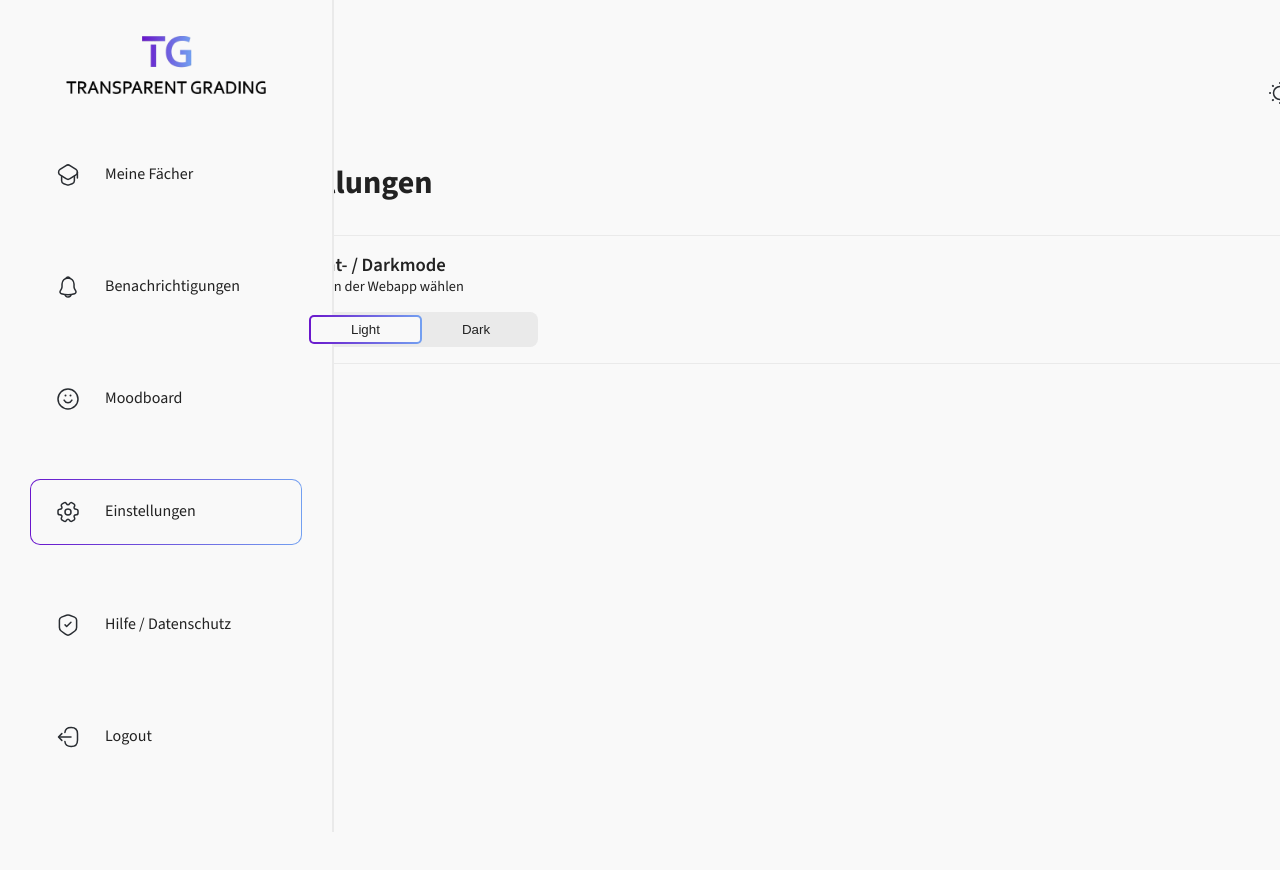
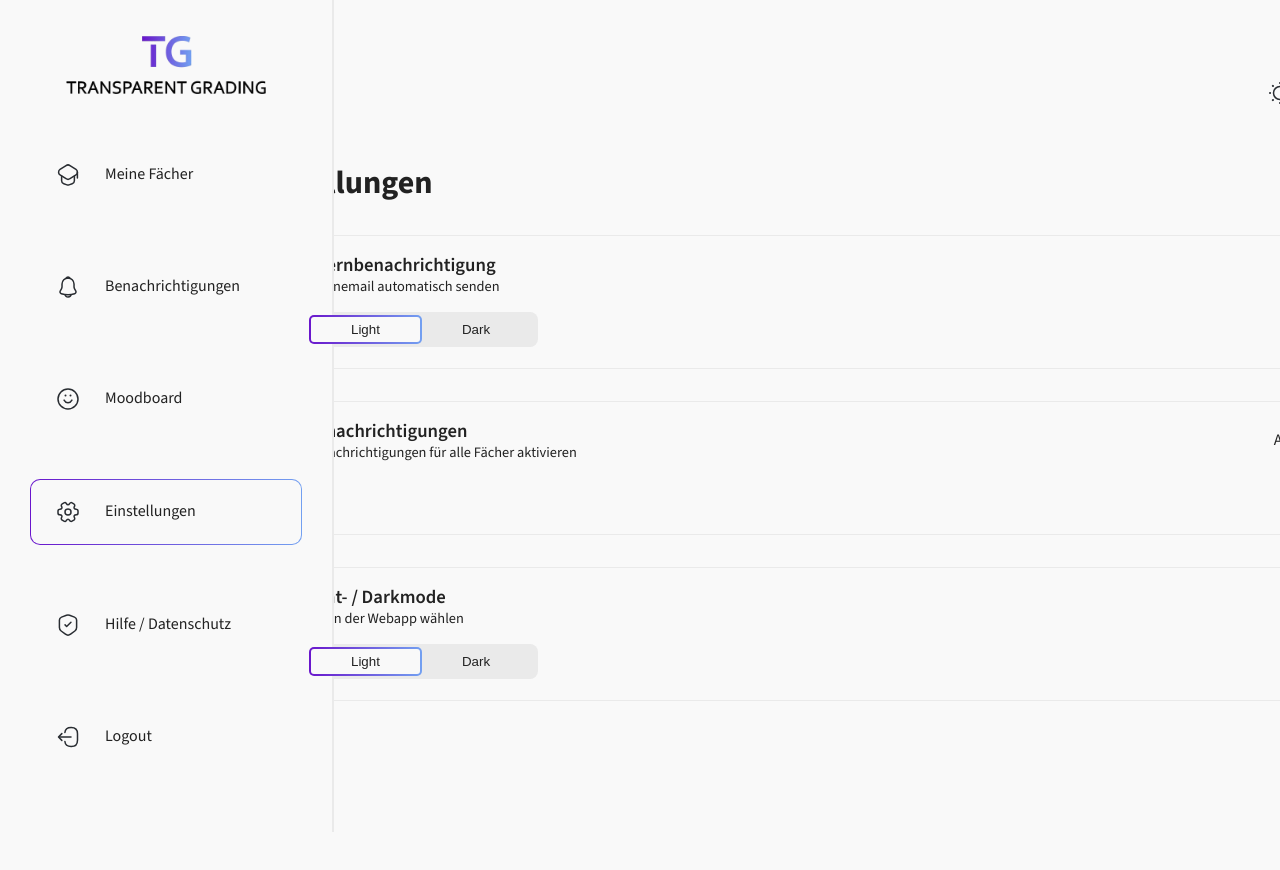
Before and after one commit to LeonE06/TransparentGrading, a Vue app in the folder frontend/: page /schueler/einstellungen in a window 1280 px wide. Shown: the top 870 px of the page. Built offline with nearby package versions, Linux system fonts and the light colour scheme; no server answers.

Commit message:
einstellungen für benachrichtigungen

```diff
--- a/frontend/src/views/schueler/EinstellungenView.vue
+++ b/frontend/src/views/schueler/EinstellungenView.vue
@@ -2,11 +2,91 @@
     <div class="einstellungen-view">
 
         <h1 class="title">Einstellungen</h1>
-        <div class="mode-container">
+        <div class="container">
 
-            <div class="mode-header">
-                <i class="icon"><svg width="20" height="20" viewBox="0 0 20 20" fill="none"
-                        xmlns="http://www.w3.org/2000/svg">
+            <div class="container-header">
+                <i class="icon">
+                    <svg width="24" height="24" viewBox="0 0 24 24" fill="none" xmlns="http://www.w3.org/2000/svg">
+                        <path
+                            d="M17 20.5H7C4 20.5 2 19 2 15.5V8.5C2 5 4 3.5 7 3.5H17C20 3.5 22 5 22 8.5V15.5C22 19 20 20.5 17 20.5Z"
+                            stroke="var(--icon-color)" stroke-width="1.5" stroke-miterlimit="10" stroke-linecap="round"
+                            stroke-linejoin="round" />
+                        <path d="M17 9L13.87 11.5C12.84 12.32 11.15 12.32 10.12 11.5L7 9" stroke="var(--icon-color)"
+                            stroke-width="1.5" stroke-miterlimit="10" stroke-linecap="round" stroke-linejoin="round" />
+                    </svg>
+
+                </i>
+                <div>
+                    <h3>Elternbenachrichtigung</h3>
+                    <p>Elternemail automatisch senden</p>
+                </div>
+            </div>
+            <div class="mode-toggle">
+
+                <button class="btn theme-toggle" @click="toggleTheme"
+                    :title="isDark ? 'Wechsel zu Hell' : 'Wechsel zu Dunkel'">
+                    <span v-if="isDark">
+
+                        <span>Light</span>
+                        <span class="active">Dark</span>
+
+                    </span>
+                    <span v-else>
+
+                        <span class="active">Light</span>
+                        <span>Dark</span>
+                    </span>
+                </button>
+            </div>
+        </div>
+
+        <div class="container">
+
+            <div class="container-header">
+                <i class="icon">
+                    <svg width="24" height="24" viewBox="0 0 24 24" fill="none" xmlns="http://www.w3.org/2000/svg">
+                        <path
+                            d="M12.02 2.91016C8.71 2.91016 6.02 5.60016 6.02 8.91016V11.8002C6.02 12.4102 5.76 13.3402 5.45 13.8602L4.3 15.7702C3.59 16.9502 4.08 18.2602 5.38 18.7002C9.69 20.1402 14.34 20.1402 18.65 18.7002C19.86 18.3002 20.39 16.8702 19.73 15.7702L18.58 13.8602C18.28 13.3402 18.02 12.4102 18.02 11.8002V8.91016C18.02 5.61016 15.32 2.91016 12.02 2.91016Z"
+                            stroke="var(--icon-color)" stroke-width="1.5" stroke-miterlimit="10"
+                            stroke-linecap="round" />
+                        <path
+                            d="M13.87 3.19994C13.56 3.10994 13.24 3.03994 12.91 2.99994C11.95 2.87994 11.03 2.94994 10.17 3.19994C10.46 2.45994 11.18 1.93994 12.02 1.93994C12.86 1.93994 13.58 2.45994 13.87 3.19994Z"
+                            stroke="var(--icon-color)" stroke-width="1.5" stroke-miterlimit="10" stroke-linecap="round"
+                            stroke-linejoin="round" />
+                        <path
+                            d="M15.02 19.0601C15.02 20.7101 13.67 22.0601 12.02 22.0601C11.2 22.0601 10.44 21.7201 9.89999 21.1801C9.35999 20.6401 9.01999 19.8801 9.01999 19.0601"
+                            stroke="var(--icon-color)" stroke-width="1.5" stroke-miterlimit="10" />
+                    </svg>
+
+                </i>
+                <div class="toggle">
+                    <div>
+                        <h3>Benachrichtigungen</h3>
+                        <p>Benachrichtigungen für alle Fächer aktivieren</p>
+                    </div>
+                    <div>
+                        {{ benachrichtigungen ? 'Ein' : 'Aus' }}
+                        <label class="switch">
+
+                            <input type="checkbox" v-model="benachrichtigungen"
+                                @change="saveBenachrichtigungen(benachrichtigungen)" :disabled="loading">
+                            <span class="slider round"></span>
+                        </label>
+                    </div>
+                </div>
+            </div>
+
+
+
+
+
+        </div>
+
+        <div class="container">
+
+            <div class="container-header">
+                <i class="icon">
+                    <svg width="20" height="20" viewBox="0 0 20 20" fill="none" xmlns="http://www.w3.org/2000/svg">
                         <mask id="path-1-inside-1_0_1" fill="white">
                             <path
                                 d="M10 4.95911e-05C12.6522 4.95911e-05 15.1957 1.04308 17.0711 2.89969C18.9464 4.7563 20 7.27441 20 9.90005C20 12.5257 18.9464 15.0438 17.0711 16.9004C15.1957 18.757 12.6522 19.8 10 19.8L10 18.0306C12.1781 18.0306 14.2671 17.174 15.8073 15.6492C17.3474 14.1245 18.2127 12.0564 18.2127 9.90005C18.2127 7.74368 17.3474 5.67564 15.8073 4.15086C14.2671 2.62608 12.1781 1.76947 10 1.76947V4.95911e-05Z" />
@@ -46,9 +126,43 @@
     </div>
 </template>
 
+
 <script setup>
+import { ref, onMounted } from 'vue'
+import axios from 'axios'
 import { useTheme } from '@/composables/useTheme.js'
-const { isDark, toggleTheme } = useTheme()
+const { isDark, toggleTheme } = useTheme()// Benachrichtigungen State
+const benachrichtigungen = ref(false)
+const loading = ref(false)
+// Benachrichtigungen vom Server laden
+async function loadBenachrichtigungen() {
+    try {
+        const res = await axios.get('/settings')
+        benachrichtigungen.value = res.data?.benachrichtigungen ?? false
+    } catch (err) {
+        console.warn('Benachrichtigungen: Laden fehlgeschlagen', err)
+    }
+}
+// Benachrichtigungen zum Server speichern
+let saveTimer = null
+async function saveBenachrichtigungen(value) {
+    if (saveTimer) clearTimeout(saveTimer)
+    saveTimer = setTimeout(async () => {
+        loading.value = true
+        try {
+            await axios.put('/settings', { benachrichtigungen: !!value })
+        } catch (err) {
+            console.warn('Benachrichtigungen: Speichern fehlgeschlagen', err)
+            // Optional: Fehlerbehandlung/Toast anzeigen
+        } finally {
+            loading.value = false
+        }
+    }, 300) // Debounce: 300ms warten
+}
+// Beim Laden der Komponente Einstellungen laden
+onMounted(() => {
+    loadBenachrichtigungen()
+})
 </script>
 
 <style scoped>
@@ -63,7 +177,7 @@ const { isDark, toggleTheme } = useTheme()
     font-weight: 650;
 }
 
-.mode-container {
+.container {
     display: flex;
     flex-direction: column;
     gap: 1rem;
@@ -72,20 +186,21 @@ const { isDark, toggleTheme } = useTheme()
     border-radius: 10px;
     padding: 1rem 1.5rem;
     margin-top: 2rem;
+    min-height: 100px;
 }
 
-.mode-header {
+.container-header {
     display: flex;
     align-items: center;
     gap: 1rem;
 }
 
-.mode-header h3 {
+.container-header h3 {
     margin: 0;
     font-weight: 600;
 }
 
-.mode-header p {
+.container-header p {
     margin: 0;
     font-size: 0.9rem;
     color: var(--text);
@@ -129,4 +244,60 @@ button span span {
 
     width: min-content;
 }
+
+
+.switch {
+    position: relative;
+    display: inline-block;
+    width: 42px;
+    height: 23px;
+    border-radius: 20px;
+    margin-left: 0.5rem;
+}
+
+.switch input {
+    opacity: 0;
+    width: 0;
+    height: 0;
+}
+
+.slider {
+    position: absolute;
+    cursor: pointer;
+    top: 0;
+    left: 0;
+    right: 0;
+    bottom: 0.5px;
+    background-color: var(--second-background-color);
+    transition: .4s;
+    border-radius: 34px;
+}
+
+.slider:before {
+    position: absolute;
+    content: "";
+    height: 16px;
+    width: 16px;
+    left: 4px;
+    bottom: 3px;
+    background-color: var(--first-background-color);
+    transition: .4s;
+    border-radius: 50%;
+}
+
+input:checked+.slider {
+    background-image: linear-gradient(to right, var(--primary), var(--secondary));
+}
+
+input:checked+.slider:before {
+    transform: translateX(18px);
+    /* angepasst an neue Breite */
+}
+
+.toggle {
+    display: flex;
+    justify-content: space-between;
+    align-items: center;
+    width: 100%;
+}
 </style>
```
Also changed, not shown: 1 other file (tests, documents, lock files or other folders).
